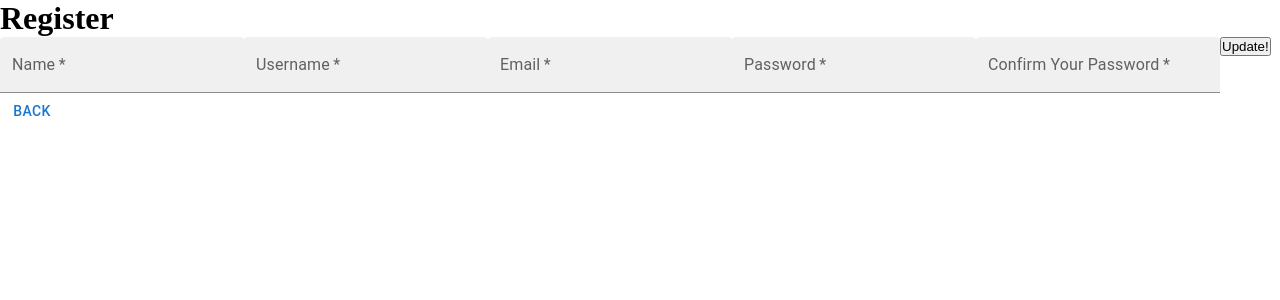
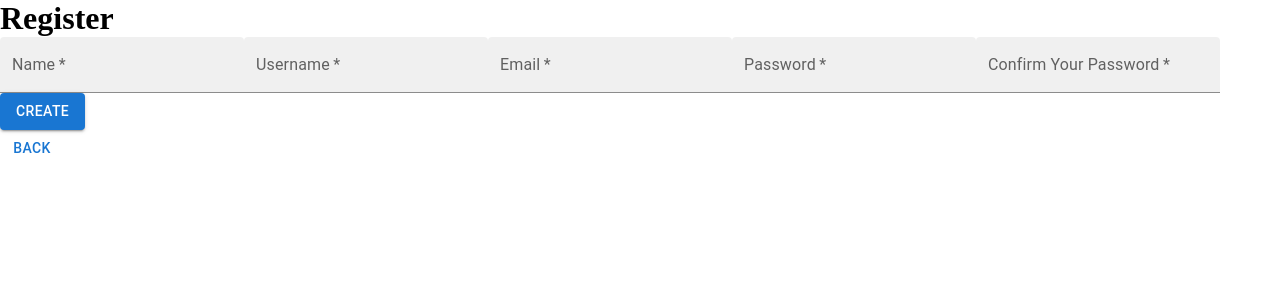
Before and after one commit to SamHardiment/budFit----Client, a React app: page /Register in a window 1280 px wide. Shown: the top 300 px of the page. Built offline with nearby package versions, Linux system fonts and the light colour scheme.

Commit message:
add new check for password

```diff
--- a/src/components/RegForm/index.js
+++ b/src/components/RegForm/index.js
@@ -1,23 +1,47 @@
 import React, { useState } from "react";
-import { TextField } from "@mui/material";
+import axios from "axios";
+import { TextField, Button } from "@mui/material";
+import { FontAwesomeIcon } from "@fortawesome/react-fontawesome";
+// import AddIcon from "@mui/icons-material/Add";
 function RegForm() {
   const [formData, setFormData] = useState({
     name: "",
     username: "",
     email: "",
     password: "",
-    passwordconfirmation: "",
   });
+  const [passwordConfirmation, setPasswordConfirmation] = useState("");
 
+  // Form data input change
   const onInputChange = (e) => {
     const { name, value } = e.target;
     setFormData({ ...formData, [name]: value });
   };
+  // To not include passconfirmation in formdata
+  const onPassConfirmationChange = (e) =>
+    setPasswordConfirmation(e.target.value);
+
+  // Send form submition to database
+  const handleSubmit = (e) => {
+    e.preventDefault();
+    if (formData.password == passwordConfirmation) {
+      if (
+        formData.name &&
+        formData.username &&
+        formData.email &&
+        formData.password
+      ) {
+        console.log(formData);
+      }
+    }
+    console.log("end of submit");
+  };
 
   return (
     <div>
-      <form noValidate autoComplete="off">
+      <form noValidate autoComplete="off" onSubmit={handleSubmit}>
         <TextField
+          name="name"
           id="name"
           label="Name"
           variant="filled"
@@ -26,6 +50,7 @@ function RegForm() {
           required
         />
         <TextField
+          name="username"
           id="username"
           label="Username"
           variant="filled"
@@ -34,6 +59,7 @@ function RegForm() {
           required
         />
         <TextField
+          name="email"
           id="email"
           label="Email"
           variant="filled"
@@ -42,6 +68,7 @@ function RegForm() {
           required
         />
         <TextField
+          name="password"
           id="password"
           label="Password"
           variant="filled"
@@ -50,14 +77,18 @@ function RegForm() {
           required
         />
         <TextField
+          name="passwordconfirmation"
           id="passwordconfirmation"
           label="Confirm Your Password"
           variant="filled"
           value={formData.passwordconfirmation}
-          onChange={onInputChange}
+          onChange={onPassConfirmationChange}
           required
         />
-        <input type="submit" value="Update!" />
+        <Button variant="contained" type="submit">
+          <FontAwesomeIcon icon="fa-solid fa-plus" />
+          Create
+        </Button>
       </form>
     </div>
   );
```
